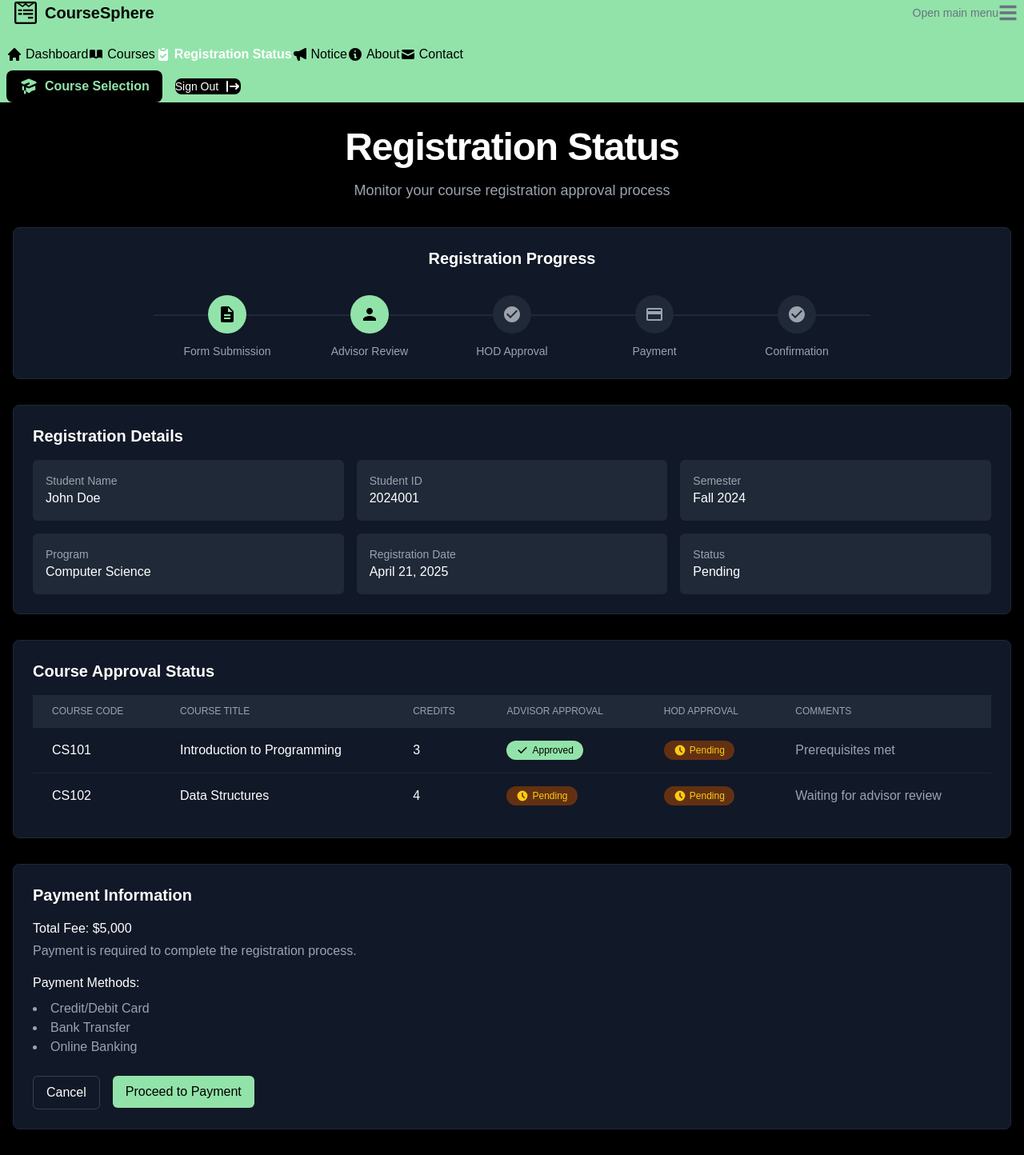
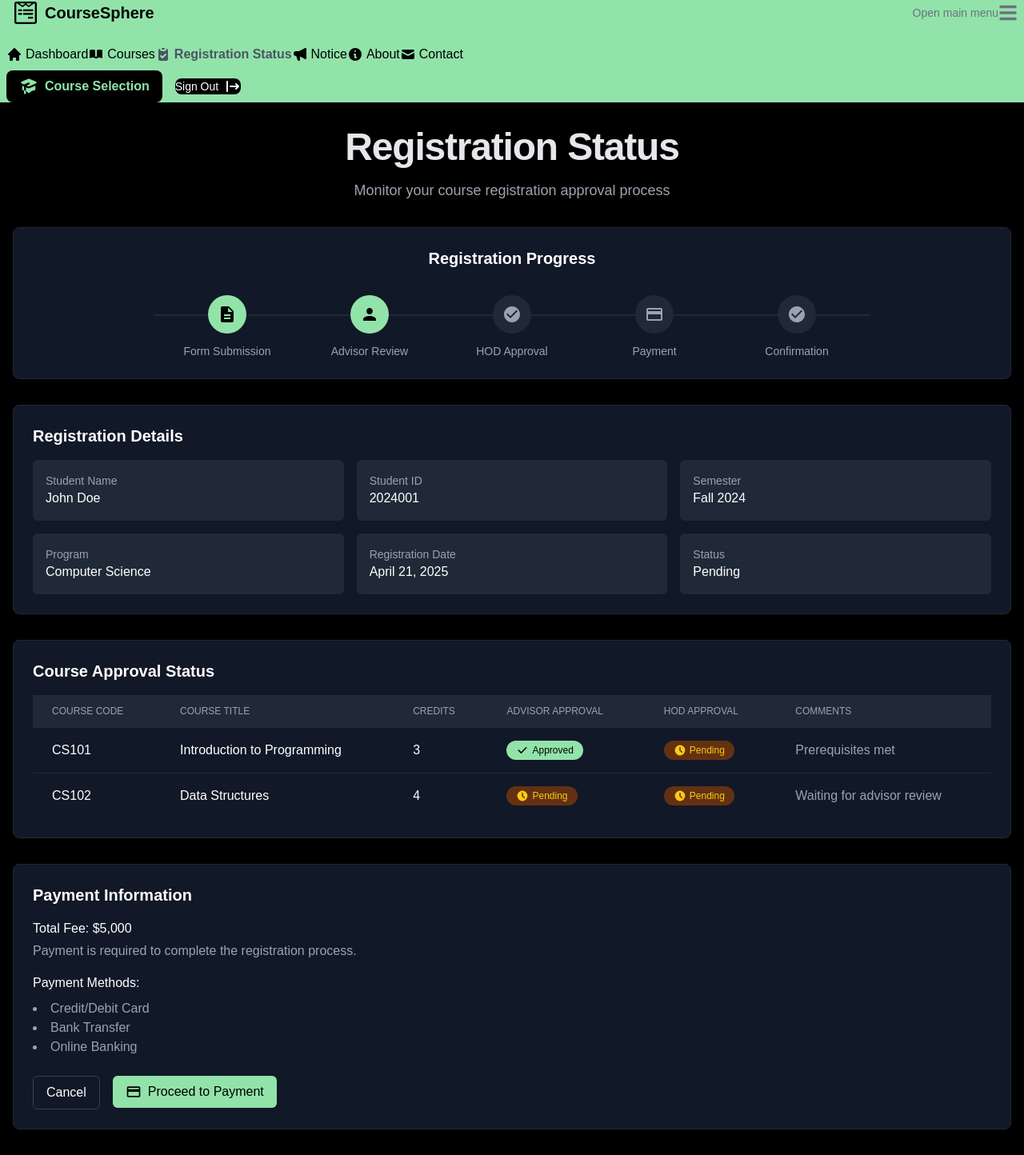
Before and after one commit to tajwone17/CourseSphere, a Next.js app: page /registration-status in a window 1280 px wide. Shown: the whole page at 80% size. Built offline with nearby package versions, Linux system fonts and the light colour scheme.

Commit message:
Refactor heading text color for consistency across About, Contact, Course Selection, Course Catalog, Notice, and Registration Status pages; update Navbar link color for improved visibility.

```diff
--- a/app/(pages)/about/page.tsx
+++ b/app/(pages)/about/page.tsx
@@ -32,9 +32,8 @@ export default function About() {
         <div className="mb-10 text-center">
           <div className="mb-6 flex items-center justify-center gap-2">
             <MdInfoOutline size={40} className="text-[#92e3a9]" />
-            <h1 className="text-3xl font-extrabold tracking-tight text-white lg:text-5xl">
+            <h1 className="text-3xl font-extrabold tracking-tight text-gray-200 lg:text-5xl">
               About CourseSphere
-
             </h1>
           </div>
           <p className="mx-auto max-w-3xl text-lg text-gray-400">
--- a/app/(pages)/contact/page.tsx
+++ b/app/(pages)/contact/page.tsx
@@ -15,9 +15,8 @@ export default function Component() {
         <div className="mb-10 text-center">
           <div className="mb-6 flex items-center justify-center gap-2">
             <MdContactMail size={40} className="text-[#92e3a9]" />
-            <h1 className="text-3xl font-extrabold tracking-tight text-white lg:text-5xl">
+            <h1 className="text-3xl font-extrabold tracking-tight text-gray-200 lg:text-5xl">
               Contact Us
-
             </h1>
           </div>
           <p className="mx-auto max-w-3xl text-lg text-gray-400">
--- a/app/(pages)/course-selection/page.tsx
+++ b/app/(pages)/course-selection/page.tsx
@@ -53,7 +53,7 @@ export default function CourseSelectionPage() {
         data-aos="fade-down"
         data-aos-duration="1000"
       >
-        <h1 className="mb-2 text-3xl font-extrabold tracking-tight text-white lg:text-5xl">
+        <h1 className="mb-2 text-3xl font-bold tracking-tight text-gray-200 lg:text-5xl">
           Course Selection Review
 
         </h1>
--- a/app/(pages)/courses/page.tsx
+++ b/app/(pages)/courses/page.tsx
@@ -158,7 +158,7 @@ export default function CourseCatalogTable() {
         data-aos="fade-down"
         data-aos-duration="1000"
       >
-        <h1 className="mb-2 text-3xl font-bold tracking-tight text-white lg:text-5xl">
+        <h1 className="mb-2 text-3xl font-bold tracking-tight text-gray-200 lg:text-5xl">
           Course Catalog
         </h1>
         <p className="mt-4 text-lg text-gray-400">
--- a/app/(pages)/notice/page.tsx
+++ b/app/(pages)/notice/page.tsx
@@ -81,7 +81,7 @@ export default function NoticePage() {
         data-aos="fade-down"
         data-aos-duration="1000"
       >
-        <h1 className="mb-2 flex items-center justify-center gap-2 text-3xl font-bold tracking-tight text-white lg:text-5xl">
+        <h1 className="mb-2 flex items-center justify-center gap-2 text-3xl font-bold tracking-tight text-gray-200 lg:text-5xl">
           <HiSpeakerphone className="text-[#92e3a9]" />
           Latest Notices
         </h1>
--- a/app/(pages)/registration-status/page.tsx
+++ b/app/(pages)/registration-status/page.tsx
@@ -53,7 +53,7 @@ export default function page() {
         data-aos="fade-down"
         data-aos-duration="1000"
       >
-        <h1 className="mb-2 text-3xl font-bold tracking-tight text-white lg:text-5xl">
+        <h1 className="mb-2 text-3xl font-bold tracking-tight text-gray-200 lg:text-5xl">
           Registration Status
         </h1>
         <p className="mt-4 text-lg text-gray-400">
@@ -246,13 +246,12 @@ export default function page() {
               Cancel
             </button>
             <Link href="/payment">
-            <button className="hover:bg-opacity-90 rounded-md bg-[#92e3a9] px-4 py-2 text-black transition-colors cursor-pointer">
-              Proceed to Payment
-            </button>
+              <button className="hover:bg-opacity-90 flex cursor-pointer items-center gap-2 rounded-md bg-[#92e3a9] px-4 py-2 text-black transition-colors">
+                <MdPayment className="h-5 w-5" />
+                Proceed to Payment
+              </button>
             </Link>
           </div>
-
-
         </div>
       </div>
     </div>
--- a/app/components/Navbar.tsx
+++ b/app/components/Navbar.tsx
@@ -72,11 +72,11 @@ export function MyNavbar() {
           <Link
             key={link.name}
             style={{
-              color: pathname === link.href ? "#fff" : "#000",
+              color: pathname === link.href ? "#4B5563" : "#000",
               fontWeight: pathname === link.href ? "bold" : "normal",
             }}
             href={link.href}
-            className="flex items-center gap-1 py-2 transition-colors hover:text-white"
+            className="flex items-center gap-1 py-2 transition-colors hover:text-gray-700"
           >
             <link.icon className="h-5 w-5" />
             {link.name}
@@ -112,8 +112,8 @@ export function MyNavbar() {
               alignItems: "center",
               gap: "8px",
             }}
+            className="transition-all hover:scale-105 hover:bg-gray-900"
           >
-
             Sign Out
             <HiLogout className="h-5 w-5" />
           </Button>
```
